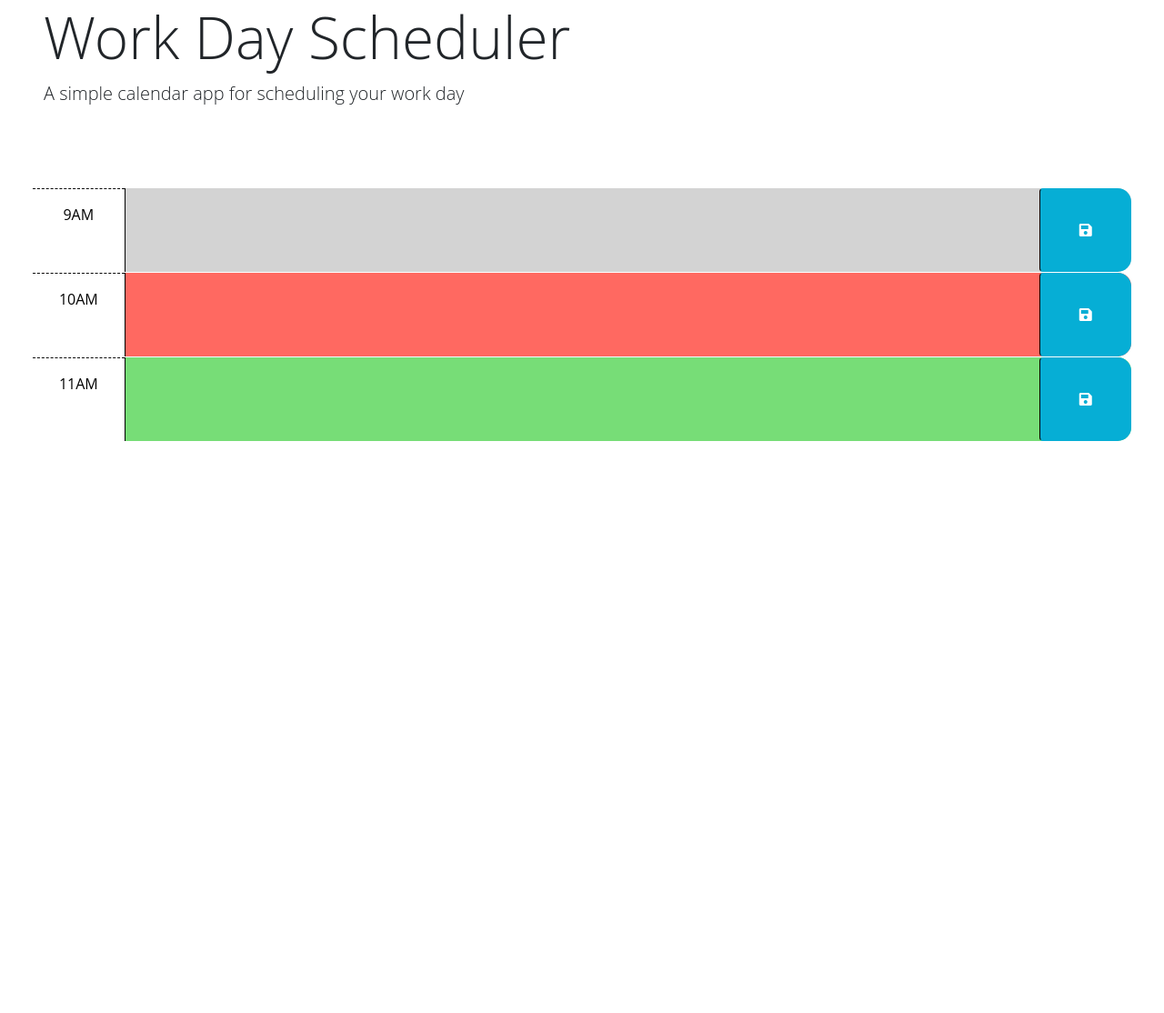
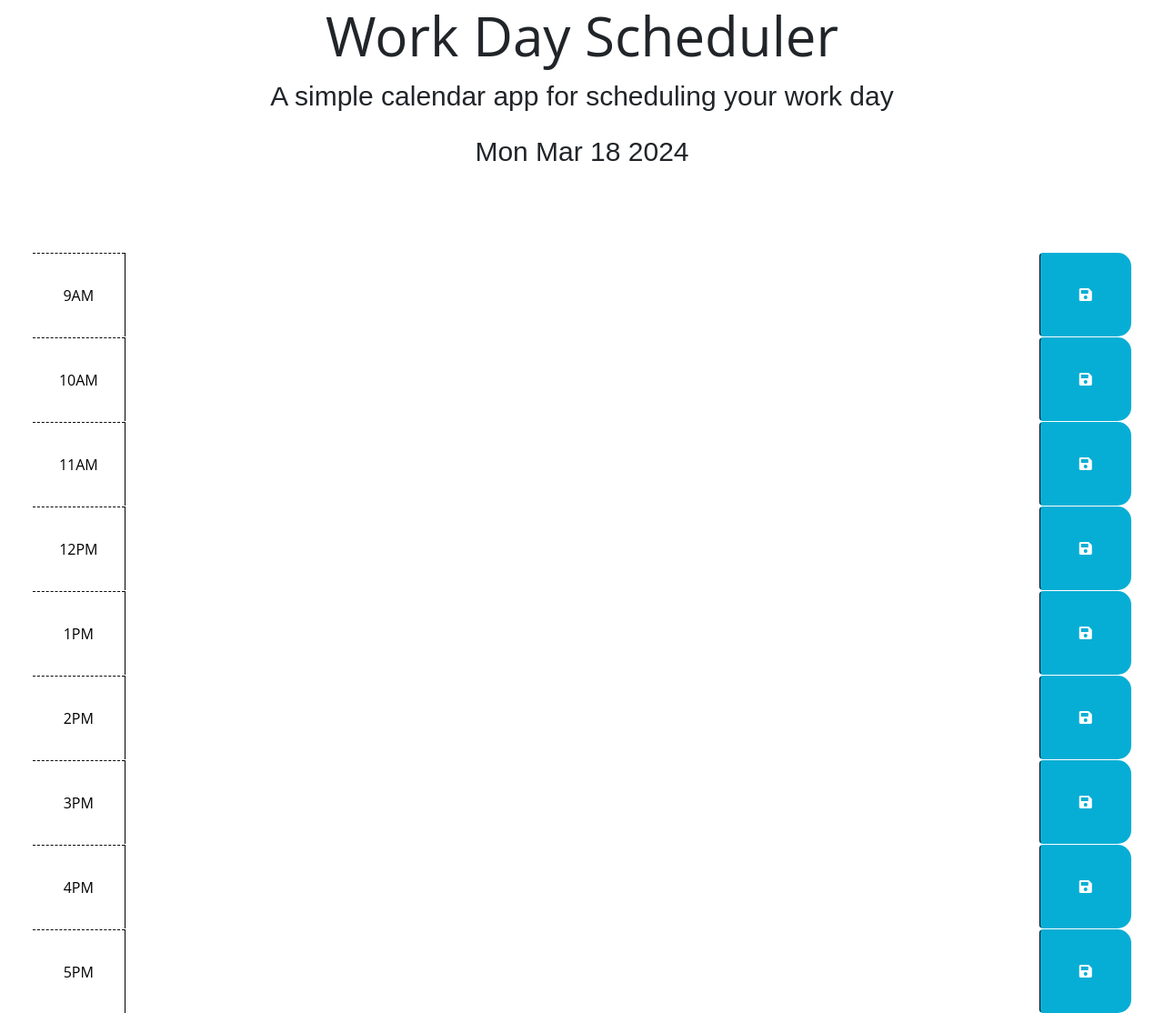
Before and after one commit to zoellaphine/daily-planner, a plain HTML site: page index.html in a window 1280 px wide. Shown: the part 45-1159 px from the top of the page at 91% size. Before the commit the page ends 800 px from the top, so only its background shows below. Drawn offline with nearby package versions, Linux system fonts and the light colour scheme.

Commit message:
refined layout of elements and added date

```diff
--- a/Assets/css/style.css
+++ b/Assets/css/style.css
@@ -1,33 +1,35 @@
 body {
   font-family: 'Open Sans', sans-serif;
   font-size: 16px;
-}
-
-textarea {
-  background: transparent;
-  border: none;
-  border-left: 1px solid black;
-  color: #000000;
-  padding: 10px;
-  resize: none;
 }
 
 .description {
   white-space: pre-wrap;
 }
 
-.time-block {
-  border-radius: 15px;
+.display {
+  font-size: 60px;
+  text-align: center;
 }
 
-.row {
-  border-top: 1px solid white;
+.future {
+  background-color: #77dd77;
+  color: white;
 }
 
 .hour {
+  align-items: center;
   background-color: #ffffff;
   border-top: 1px dashed #000000;
   color: #000000;
+  display: flex;
+  justify-content: center;
+}
+
+.lead {
+  font-family: sans-serif;
+  font-size: 30px;
+  text-align: center;
 }
 
 .past {
@@ -40,9 +42,21 @@ textarea {
   color: white;
 }
 
-.future {
-  background-color: #77dd77;
-  color: white;
+textarea {
+  background: transparent;
+  border: none;
+  border-left: 1px solid black;
+  color: #000000;
+  padding: 10px;
+  resize: none;
+}
+
+.time-block {
+  border-radius: 15px;
+}
+
+.row {
+  border-top: 1px solid white;
 }
 
 .saveBtn {
--- a/Assets/js/script.js
+++ b/Assets/js/script.js
@@ -2,22 +2,31 @@
 // the code isn't run until the browser has finished rendering all the elements
 // in the html.
 $(function () {
+  let today = new Date();
+
   // TODO: Add a listener for click events on the save button. This code should
   // use the id in the containing time-block as a key to save the user input in
   // local storage. HINT: What does `this` reference in the click listener
   // function? How can DOM traversal be used to get the "hour-x" id of the
   // time-block containing the button that was clicked? How might the id be
   // useful when saving the description in local storage?
-  //
+
   // TODO: Add code to apply the past, present, or future class to each time
   // block by comparing the id to the current hour. HINTS: How can the id
   // attribute of each time-block be used to conditionally add or remove the
   // past, present, and future classes? How can Day.js be used to get the
   // current hour in 24-hour time?
-  //
+  let currentTime = today.getHours();
+  for (let i = 0; i < 9; i++) {
+
+  }
+
   // TODO: Add code to get any user input that was saved in localStorage and set
   // the values of the corresponding textarea elements. HINT: How can the id
   // attribute of each time-block be used to do this?
-  //
-  // TODO: Add code to display the current date in the header of the page.
+
+  //Add current date to the header
+  const element = document.getElementById('currentDay');
+  let datetime = today.toDateString();
+  element.append(datetime);
 });
--- a/index.html
+++ b/index.html
@@ -26,7 +26,7 @@
 
   <body>
     <header class="p-5 mb-4">
-      <h1 class="display-3">Work Day Scheduler</h1>
+      <h1 class="display">Work Day Scheduler</h1>
       <p class="lead">A simple calendar app for scheduling your work day</p>
       <p id="currentDay" class="lead"></p>
     </header>
@@ -41,8 +41,7 @@
         code is implemented.
         -->
 
-      <!-- Example of a past time block. The "past" class adds a gray background color. -->
-      <div id="hour-9" class="row time-block past">
+      <div id="hour-9" class="row time-block">
         <div class="col-2 col-md-1 hour text-center py-3">9AM</div>
         <textarea class="col-8 col-md-10 description" rows="3"> </textarea>
         <button class="btn saveBtn col-2 col-md-1" aria-label="save">
@@ -50,8 +49,7 @@
         </button>
       </div>
 
-      <!-- Example of a present time block. The "present" class adds a red background color. -->
-      <div id="hour-10" class="row time-block present">
+      <div id="hour-10" class="row time-block">
         <div class="col-2 col-md-1 hour text-center py-3">10AM</div>
         <textarea class="col-8 col-md-10 description" rows="3"> </textarea>
         <button class="btn saveBtn col-2 col-md-1" aria-label="save">
@@ -59,9 +57,56 @@
         </button>
       </div>
 
-      <!-- Example of a future time block. The "future" class adds a green background color. -->
-      <div id="hour-11" class="row time-block future">
+      <div id="hour-11" class="row time-block">
         <div class="col-2 col-md-1 hour text-center py-3">11AM</div>
+        <textarea class="col-8 col-md-10 description" rows="3"> </textarea>
+        <button class="btn saveBtn col-2 col-md-1" aria-label="save">
+          <i class="fas fa-save" aria-hidden="true"></i>
+        </button>
+      </div>
+
+      <div id="hour-12" class="row time-block">
+        <div class="col-2 col-md-1 hour text-center py-3">12PM</div>
+        <textarea class="col-8 col-md-10 description" rows="3"> </textarea>
+        <button class="btn saveBtn col-2 col-md-1" aria-label="save">
+          <i class="fas fa-save" aria-hidden="true"></i>
+        </button>
+      </div>
+
+      <div id="hour-1" class="row time-block">
+        <div class="col-2 col-md-1 hour text-center py-3">1PM</div>
+        <textarea class="col-8 col-md-10 description" rows="3"> </textarea>
+        <button class="btn saveBtn col-2 col-md-1" aria-label="save">
+          <i class="fas fa-save" aria-hidden="true"></i>
+        </button>
+      </div>
+
+      <div id="hour-2" class="row time-block">
+        <div class="col-2 col-md-1 hour text-center py-3">2PM</div>
+        <textarea class="col-8 col-md-10 description" rows="3"> </textarea>
+        <button class="btn saveBtn col-2 col-md-1" aria-label="save">
+          <i class="fas fa-save" aria-hidden="true"></i>
+        </button>
+      </div>
+
+      <div id="hour-3" class="row time-block">
+        <div class="col-2 col-md-1 hour text-center py-3">3PM</div>
+        <textarea class="col-8 col-md-10 description" rows="3"> </textarea>
+        <button class="btn saveBtn col-2 col-md-1" aria-label="save">
+          <i class="fas fa-save" aria-hidden="true"></i>
+        </button>
+      </div>
+
+      <div id="hour-4" class="row time-block">
+        <div class="col-2 col-md-1 hour text-center py-3">4PM</div>
+        <textarea class="col-8 col-md-10 description" rows="3"> </textarea>
+        <button class="btn saveBtn col-2 col-md-1" aria-label="save">
+          <i class="fas fa-save" aria-hidden="true"></i>
+        </button>
+      </div>
+
+      <div id="hour-5" class="row time-block">
+        <div class="col-2 col-md-1 hour text-center py-3">5PM</div>
         <textarea class="col-8 col-md-10 description" rows="3"> </textarea>
         <button class="btn saveBtn col-2 col-md-1" aria-label="save">
           <i class="fas fa-save" aria-hidden="true"></i>
```
